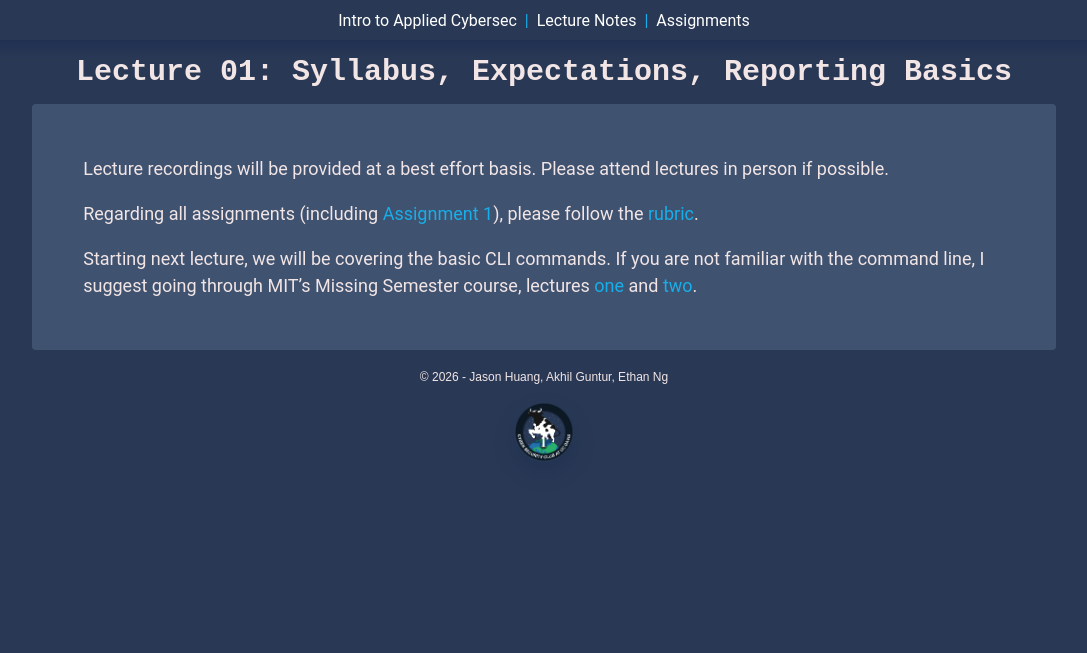
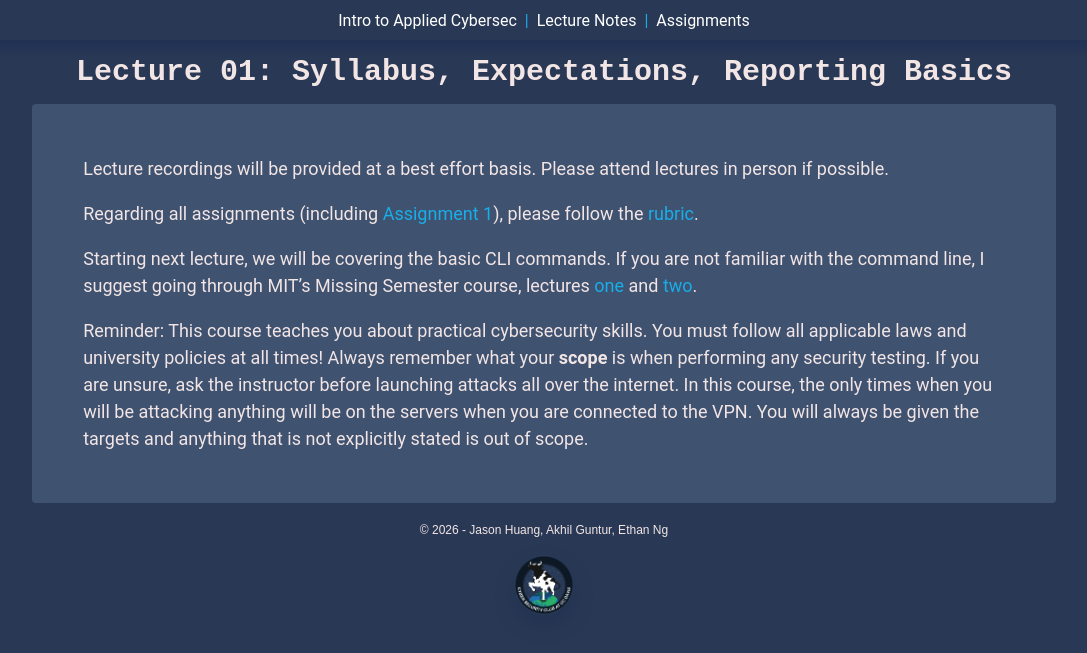
Before and after one commit to cyber-security-club-ucd/ecs198f, a Jekyll site: the page built from _notes/01.md, in a window 1280 px wide. Shown: the top 653 px of the page, without its empty margins (96-1183 px from the left). Built offline with Jekyll 4.4.1, drawn with Linux system fonts in a browser that asks for light colours.

Commit message:
Adding scope reminder to lecture 1

```diff
--- a/_notes/01.md
+++ b/_notes/01.md
@@ -13,3 +13,10 @@ Starting next lecture, we will be covering the basic CLI commands.
 If you are not familiar with the command line, I suggest going through MIT's Missing Semester
 course, lectures [one](https://missing.csail.mit.edu/2026/course-shell/) and
 [two](https://missing.csail.mit.edu/2026/command-line-environment/).
+
+Reminder: This course teaches you about practical cybersecurity skills. You must follow all
+applicable laws and university policies at all times! Always remember what your **scope** is when
+performing any security testing. If you are unsure, ask the instructor before launching attacks all
+over the internet. In this course, the only times when you will be attacking anything will be on the
+servers when you are connected to the VPN. You will always be given the targets and anything that is
+not explicitly stated is out of scope.
```
